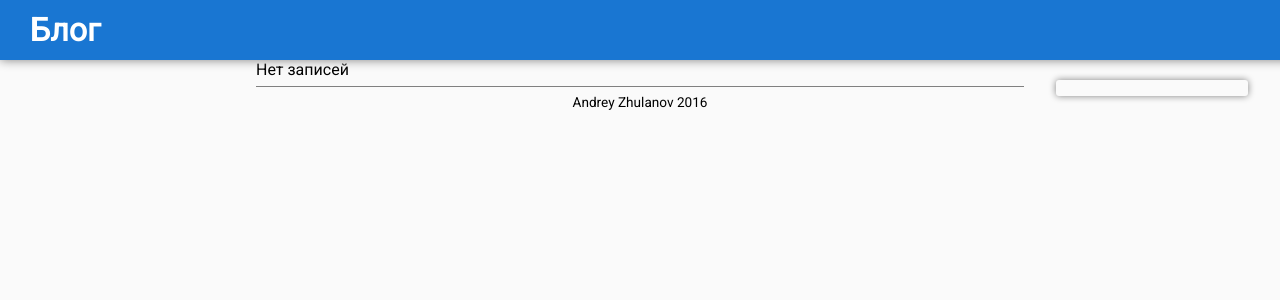
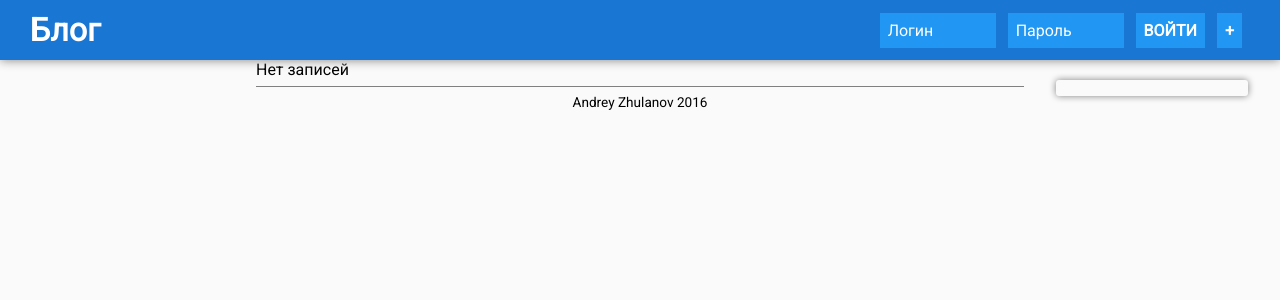
Before and after one commit to ZhulanovAA/mysite, a Django app: page / in a window 1280 px wide. Shown: the top 300 px of the page. Run offline with Django 3.2, Linux system fonts and the light colour scheme; data that the repository does not hold is empty.

Commit message:
Add user registration, login and logout

```diff
--- a/blog/views.py
+++ b/blog/views.py
@@ -1,4 +1,5 @@
 from django.contrib.auth.decorators import login_required
+from django.contrib.auth.forms import UserCreationForm
 from django.contrib.auth.models import User
 from django.core.exceptions import PermissionDenied
 from django.shortcuts import get_object_or_404, redirect, render
--- a/mysite/settings.py
+++ b/mysite/settings.py
@@ -123,3 +123,9 @@ STATIC_URL = '/static/'
 STATICFILES_DIRS = (
     os.path.join(BASE_DIR, 'static'),
 )
+
+# Login settings
+
+LOGIN_URL = 'mysite_login'
+LOGOUT_URL = 'mysite_logout'
+LOGIN_REDIRECT_URL = 'posts_list'
--- a/mysite/urls.py
+++ b/mysite/urls.py
@@ -15,9 +15,17 @@ Including another URLconf
 """
 from django.conf.urls import include, url
 from django.contrib import admin
+from django.contrib.auth.views import login, logout
+from django.core.urlresolvers import reverse_lazy
+from .views import register
 import blog.urls
 
 urlpatterns = [
     url(r'^admin/', admin.site.urls),
-    url(r'^', include(blog.urls))
+    url(r'^', include(blog.urls)),
+    url(r'^login/$', login, {'template_name': 'login.html'},
+        name='mysite_login'),
+    url(r'^logout/$', logout,
+        {'next_page': reverse_lazy('posts_list')}, name='mysite_logout'),
+    url(r'^registration/$', register, name='mysite_registration'),
 ]
--- a/static/css/style.css
+++ b/static/css/style.css
@@ -7,25 +7,36 @@ body {
 }
 
 body > header {
+    display: flex;
+    justify-content: space-between;
     position: fixed;
     top: 0;
     left: 0;
     z-index: 100;
+    box-sizing: border-box;
     padding: 0 30px;
-    height: 60px;
+    min-height: 60px;
     width: 100%;
     background-color: #1976D2;
     color: white;
     box-shadow: 0px 0px 10px gray;
 }
 
+body > header a {
+    color: white;
+    text-decoration: none;
+}
+
 body > header .title {
-    line-height: 60px;
-    margin: 0px;
-    vertical-align: 50%;
+    display: inline;
+    margin: auto 0;
     font-size: 2em;
     font-weight: bold;
-    white-space: nowrap;
+}
+
+.header-info {
+    display: inline-block;
+    margin: auto 0;
 }
 
 body > footer {
@@ -61,6 +72,17 @@ body > aside {
 
 .list-unstyled > li{
     list-style: none;
+}
+
+.errorlist {
+    margin: 0;
+    padding: 0px;
+}
+
+.errorlist > li{
+    list-style: none;
+    font-size: 0.85em;
+    color: #F44336;
 }
 
 .content {
@@ -122,7 +144,7 @@ body > aside {
     right: 0;
 }
 
-.bottom-left {
+.bottom-right {
     position: absolute;
     bottom: 0px;
     right: 0px;
@@ -142,6 +164,8 @@ body > aside {
 }
 
 .material-form input[type="text"],
+.material-form input[type="password"],
+.material-form input[type="email"],
 .material-form textarea {
     width: 100%;
     padding: 0.5em 0;
@@ -151,6 +175,8 @@ body > aside {
 }
 
 .material-form input[type="text"]:focus,
+.material-form input[type="password"]:focus,
+.material-form input[type="email"]:focus,
 .material-form textarea:focus {
     padding-bottom: calc(0.5em - 1px);
     outline: none;
@@ -172,6 +198,52 @@ body > aside {
     font-size: 0.85em;
     color: #9E9E9E;
     font-weight: bold;
+    text-transform: capitalize
+}
+
+.header-form input[type="text"],
+.header-form input[type="password"] {
+    margin-right: 0.5em;
+    width: 100px;
+    padding: 0.5em;
+    color: white;
+    background-color: #2196F3;
+    border: none;
+}
+
+.header-form input[type="text"]:focus,
+.header-form input[type="password"]:focus {
+    outline: none;
+    color: black;
+    background-color: white;
+}
+
+.header-form input[type="text"]:focus::-webkit-input-placeholder {color: #9E9E9E;}
+.header-form input[type="text"]:focus::-moz-placeholder {color: #9E9E9E;}
+.header-form input[type="text"]:focus:-ms-input-placeholder {color: #9E9E9E;}
+.header-form input[type="password"]:focus::-webkit-input-placeholder {color: #9E9E9E;}
+.header-form input[type="password"]:focus::-moz-placeholder {color: #9E9E9E;}
+.header-form input[type="password"]:focus:-ms-input-placeholder {color: #9E9E9E;}
+
+.header-form input[type="text"]::-webkit-input-placeholder {color: white;}
+.header-form input[type="text"]::-moz-placeholder {color: white;}
+.header-form input[type="text"]:-ms-input-placeholder {color: white;}
+.header-form input[type="password"]::-webkit-input-placeholder {color: white;}
+.header-form input[type="password"]::-moz-placeholder {color: white;}
+.header-form input[type="password"]:-ms-input-placeholder {color: white;}
+
+.header-form input[type="submit"] {
+    margin-right: 0.5em;
+    padding: 0.5em;
+}
+
+.header-form * {
+    font-size: 1em;
+    font-family: "Roboto", sans-serif;
+}
+
+.header-form {
+    display: inline-block;
 }
 
 .btn {
@@ -193,6 +265,23 @@ body > aside {
     background-color: #2196F3;
 }
 
+.light-btn {
+    border: none;
+    color: white;
+    font-weight: bold;
+    text-transform: uppercase;
+    background-color: #2196F3;
+    cursor: pointer
+}
+
+.light-btn:focus {
+    outline: none;
+}
+
+.light-btn:active {
+    background-color: #1E88E5;
+}
+
 .f-btn {
     position: fixed;
     bottom: 1em;
--- a/templates/base.html
+++ b/templates/base.html
@@ -9,7 +9,10 @@
     <link href='https://fonts.googleapis.com/css?family=Roboto&subset=latin,cyrillic' rel='stylesheet' type='text/css'>
 </head>
 <body>
-    <header>{% block header %}{% endblock %}</header>
+    <header>
+        {% block header %}{% endblock %}
+        <div class="header-info">{% include "toggle_login.html" %}</div>
+    </header>
     <main>
         {% block content %}{% endblock %}
     </main>
--- /dev/null
+++ b/templates/toggle_login.html
@@ -0,0 +1,17 @@
+{% if user.is_authenticated %}
+    <span>
+        {{ user.username }} |
+        <a href="{% url 'mysite_logout' %}">выйти</a>
+    </span>
+{% else %}
+    <form class="header-form" action="{% url 'mysite_login' %}"
+          method="post" accept-charset="utf-8">
+        <input type="text" placeholder="Логин" name="username">
+        <input type="password" placeholder="Пароль" name="password">
+        {% csrf_token %}
+        <input class="light-btn" type="submit" value="Войти">
+    </form>
+    <form class="header-form" action="{% url 'mysite_registration' %}">
+        <input class="light-btn" type="submit" value="+">
+    </form>
+{% endif %}
```
Also changed, not shown: blog/templates/blog/form.html (+6 -4 lines), mysite/forms.py (added, +63 -0 lines), mysite/views.py (added, +19 -0 lines), templates/login.html (added, +34 -0 lines), templates/registration.html (added, +28 -0 lines).
